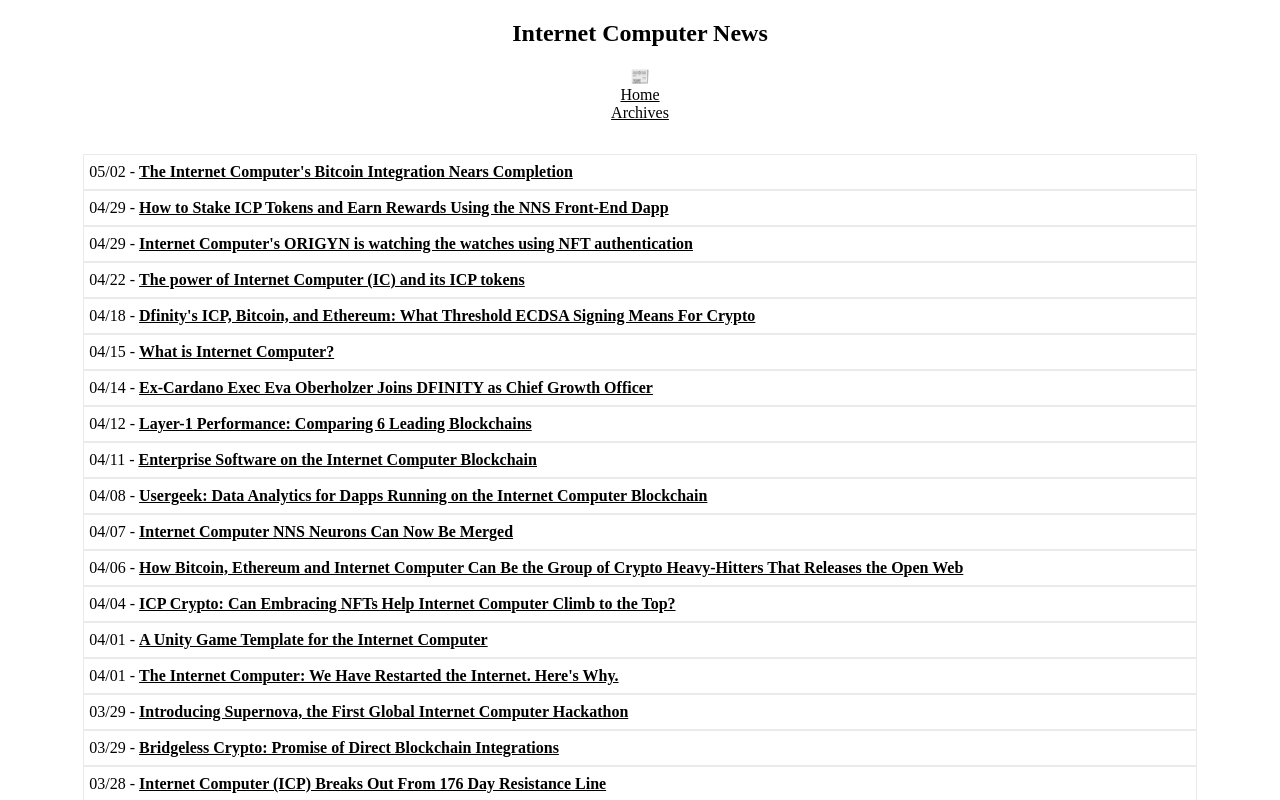
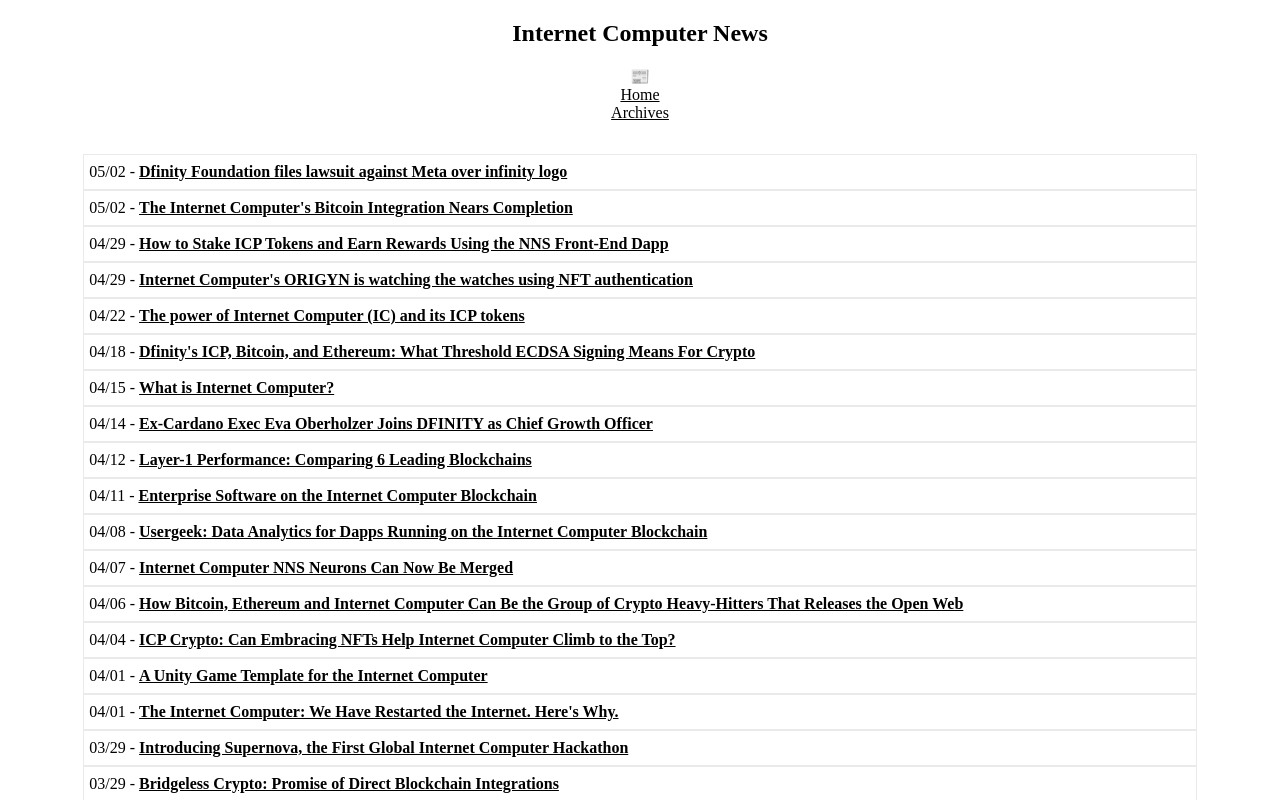
Before and after one commit to rjlucasm/ictoday, a Next.js app: page /news/2022 in a window 1280 px wide. Shown: the top 800 px of the page. Built offline with nearby package versions, Linux system fonts and the light colour scheme.

Commit message:
More News 05/02

```diff
--- a/pages/news/2022.js
+++ b/pages/news/2022.js
@@ -19,6 +19,9 @@ export default function News22() {
             <Link href="/archive"><a style={{ color: 'inherit' }}>Archives</a></Link>
 
             <div className="pagesgrid">
+            <div className="pagescard">05/02 -&nbsp;
+                <a href="https://cointelegraph.com/news/dfinity-foundation-files-lawsuit-against-meta-over-infinity-logo" target="_blank" rel="noopener noreferrer">Dfinity Foundation files lawsuit against Meta over infinity logo</a>
+            </div>
             <div className="pagescard">05/02 -&nbsp;
                 <a href="https://medium.com/dfinity/the-internet-computers-bitcoin-integration-nears-completion-2b9b3a874b9c" target="_blank" rel="noopener noreferrer">The Internet Computer&apos;s Bitcoin Integration Nears Completion</a>
             </div>
```
